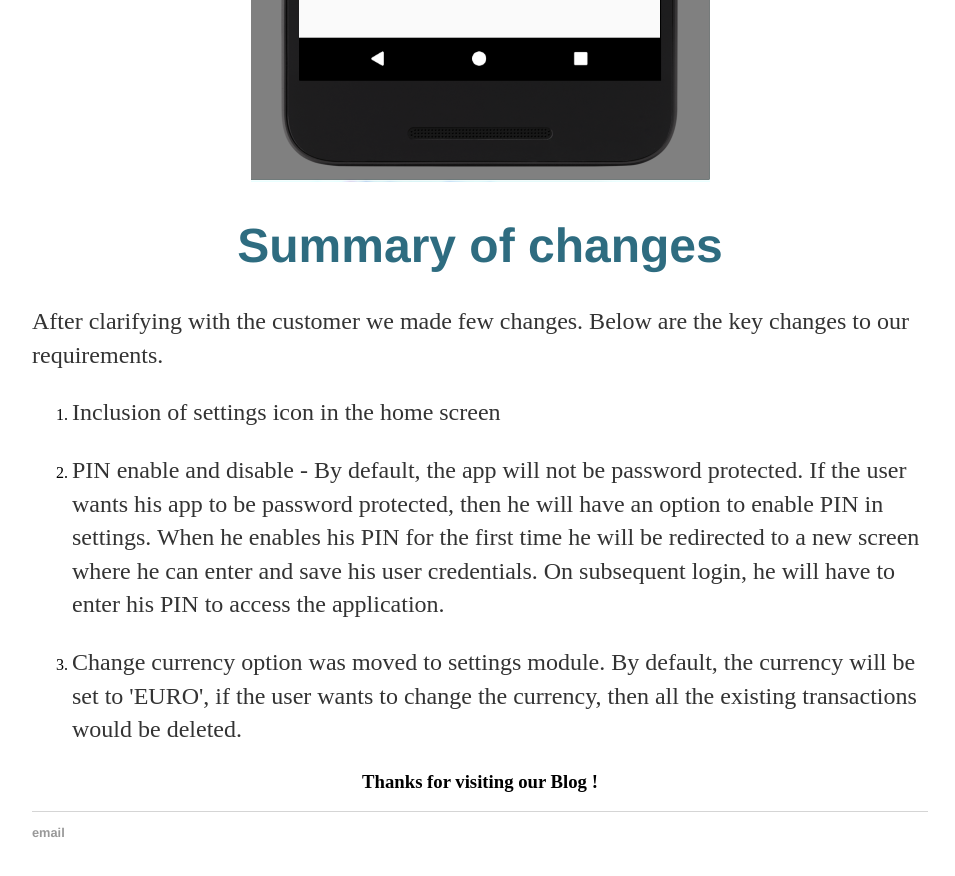
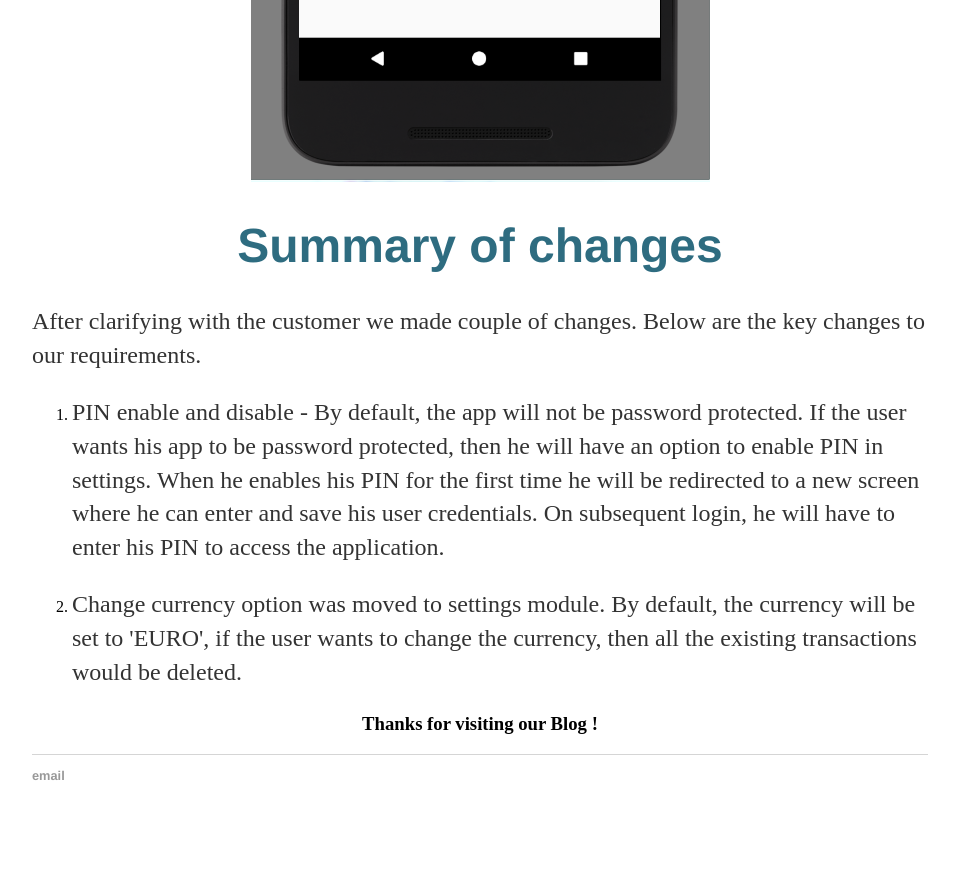
Before and after one commit to vinoth789/Money-tracker, a Jekyll site: the page built from docs/_posts/2017-06-04-ImplementationAndUIDesign.md, in a window 1280 px wide and 900 px high, scrolled down 13833 px. Shown: the top 876 px of the window, without its empty margins (160-1115 px from the left). Built offline with Jekyll 4.4.1, drawn with Linux system fonts in a browser that asks for light colours; our own code applies the rules of GitHub Pages for plain Markdown files; after the commit the page ends 14676 px from its top, so only the background shows below that.

Commit message:
Create 2017-06-04-ImplementationAndUIDesign.md
test

```diff
--- a/docs/_posts/2017-06-04-ImplementationAndUIDesign.md
+++ b/docs/_posts/2017-06-04-ImplementationAndUIDesign.md
@@ -212,9 +212,8 @@ public void onCreate(SQLiteDatabase db) { <br>
 <div style="text-align:center"><img style="align:center;" src="/isee2017-codecrunch/images/Settings.PNG" alt="Settings.PNG"/>
 </div>
 <h1 style="color: #2e6c80; text-align:center;">Summary of changes</h1>
-<p>After clarifying with the customer we made few changes. Below are the key changes to our requirements.</p>
+<p>After clarifying with the customer we made couple of changes. Below are the key changes to our requirements.</p>
 <ol>
-<li><p>Inclusion of settings icon in the home screen</p></li>
 <li><p>PIN enable and disable - By default, the app will not be password protected. If the user wants his app to be password protected, then he will have an option to enable PIN in settings. When he enables his PIN for the first time he will be redirected to a new screen where he can enter and save his user credentials. On subsequent login, he will have to enter his PIN to access the application.</p></li>
 <li><p>Change currency option was moved to settings module. By default, the currency will be set to 'EURO', if the user wants to change the currency, then all the existing transactions would be deleted.</p></li>
 </ol>
```
